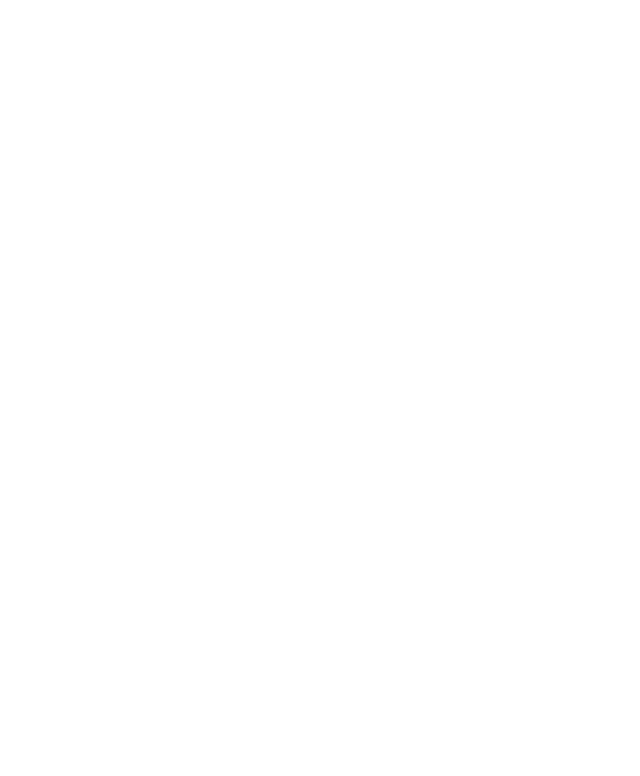
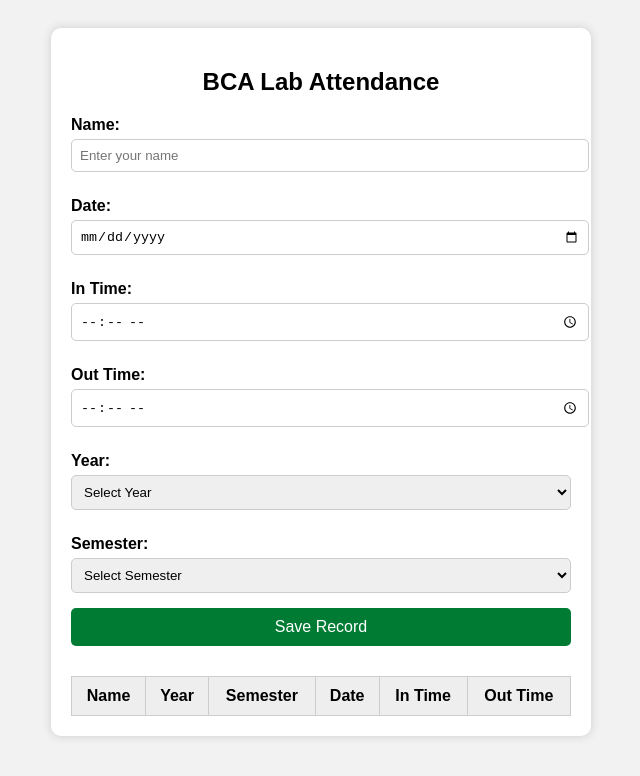
Before and after one commit to shiyakrishan/bca, a plain HTML site: page index.html in a window 1280 px wide. Shown: the whole page, without its empty margins (319-959 px from the left). Drawn offline with Linux system fonts and the light colour scheme.

Commit message:
Update index.html

```diff
--- a/index.html
+++ b/index.html
@@ -1,44 +1,188 @@
 <!DOCTYPE html>
 <html lang="en">
 <head>
-  <meta charset="UTF‑8"><meta name="viewport" content="width=device‑width,initial‑scale=1.0">
+  <meta charset="UTF-8">
   <title>BCA Lab Attendance</title>
-  <style>/* same CSS as before */</style>
+  <style>
+    body {
+      font-family: Arial, sans-serif;
+      background-color: #f2f2f2;
+      padding: 20px;
+    }
+    .container {
+      max-width: 500px;
+      background: #fff;
+      margin: auto;
+      padding: 20px;
+      border-radius: 10px;
+      box-shadow: 0 0 10px #ccc;
+    }
+    h2 {
+      text-align: center;
+    }
+    label {
+      font-weight: bold;
+      margin-top: 10px;
+      display: block;
+    }
+    input, select {
+      width: 100%;
+      padding: 8px;
+      margin-top: 5px;
+      margin-bottom: 15px;
+      border: 1px solid #ccc;
+      border-radius: 5px;
+    }
+    button {
+      width: 100%;
+      background-color: #007b33;
+      color: white;
+      border: none;
+      padding: 10px;
+      font-size: 16px;
+      border-radius: 5px;
+      cursor: pointer;
+    }
+    button:hover {
+      background-color: #005e27;
+    }
+    table {
+      width: 100%;
+      margin-top: 30px;
+      border-collapse: collapse;
+    }
+    th, td {
+      padding: 10px;
+      border: 1px solid #ccc;
+      text-align: center;
+    }
+    th {
+      background-color: #eee;
+    }
+  </style>
 </head>
 <body>
-  <!-- container & form same as before -->
+  <div class="container">
+    <h2>BCA Lab Attendance</h2>
+    <label>Name:</label>
+    <input type="text" id="name" placeholder="Enter your name" />
+
+    <label>Date:</label>
+    <input type="date" id="date" />
+
+    <label>In Time:</label>
+    <input type="time" id="inTime" />
+
+    <label>Out Time:</label>
+    <input type="time" id="outTime" />
+
+    <label>Year:</label>
+    <select id="year">
+      <option value="">Select Year</option>
+      <option value="1st Year">1st Year</option>
+      <option value="2nd Year">2nd Year</option>
+      <option value="3rd Year">3rd Year</option>
+    </select>
+
+    <label>Semester:</label>
+    <select id="semester">
+      <option value="">Select Semester</option>
+      <option value="Semester 1">Semester 1</option>
+      <option value="Semester 2">Semester 2</option>
+      <option value="Semester 3">Semester 3</option>
+      <option value="Semester 4">Semester 4</option>
+      <option value="Semester 5">Semester 5</option>
+      <option value="Semester 6">Semester 6</option>
+    </select>
+
+    <button onclick="saveRecord()">Save Record</button>
+
+    <table>
+      <thead>
+        <tr>
+          <th>Name</th>
+          <th>Year</th>
+          <th>Semester</th>
+          <th>Date</th>
+          <th>In Time</th>
+          <th>Out Time</th>
+        </tr>
+      </thead>
+      <tbody id="recordTable"></tbody>
+    </table>
+  </div>
+
   <script>
     const scriptURL = 'https://script.google.com/macros/s/AKfycbytksFitld8Tp2Z_UljJ5pZsQLsDWLEX16g7-DOfc_qzBhD2UuJX5qBHf7y273E2Y4G/exec';
 
     async function saveRecord() {
-      // gather inputs ...
+      const name = document.getElementById("name").value.trim();
+      const date = document.getElementById("date").value;
+      const inTime = document.getElementById("inTime").value;
+      const outTime = document.getElementById("outTime").value;
+      const year = document.getElementById("year").value;
+      const semester = document.getElementById("semester").value;
+
       if (!name || !date || !inTime || !outTime || !year || !semester) {
         alert("Please fill all fields!");
         return;
       }
 
-      const data = { name, date, inTime, outTime, year, semester };
+      const data = {
+        name,
+        year,
+        semester,
+        date,
+        inTime,
+        outTime
+      };
 
       try {
         const res = await fetch(scriptURL, {
           method: 'POST',
-          body: JSON.stringify(data),
-          headers: { 'Content-Type': 'text/plain;charset=utf-8' } // IMPORTANT
+          headers: {
+            'Content-Type': 'text/plain;charset=utf-8'
+          },
+          body: JSON.stringify(data)
         });
 
         const text = await res.text();
-        if (text.includes('Success')) {
-          alert('Attendance Saved!');
+
+        if (text.includes("Success")) {
+          alert("Record Saved!");
           appendToTable(data);
+          clearForm();
         } else {
-          alert('Server returned: ' + text);
+          alert("Server Response: " + text);
         }
-      } catch(err) {
-        console.error(err);
-        alert('Fetch Error: ' + err.message);
+      } catch (error) {
+        console.error(error);
+        alert("Something went wrong!");
       }
     }
-    // appendToTable logic same
+
+    function appendToTable(data) {
+      const table = document.getElementById("recordTable");
+      const row = document.createElement("tr");
+      row.innerHTML = `
+        <td>${data.name}</td>
+        <td>${data.year}</td>
+        <td>${data.semester}</td>
+        <td>${data.date}</td>
+        <td>${data.inTime}</td>
+        <td>${data.outTime}</td>
+      `;
+      table.appendChild(row);
+    }
+
+    function clearForm() {
+      document.getElementById("name").value = "";
+      document.getElementById("date").value = "";
+      document.getElementById("inTime").value = "";
+      document.getElementById("outTime").value = "";
+      document.getElementById("year").value = "";
+      document.getElementById("semester").value = "";
+    }
   </script>
 </body>
 </html>
```
